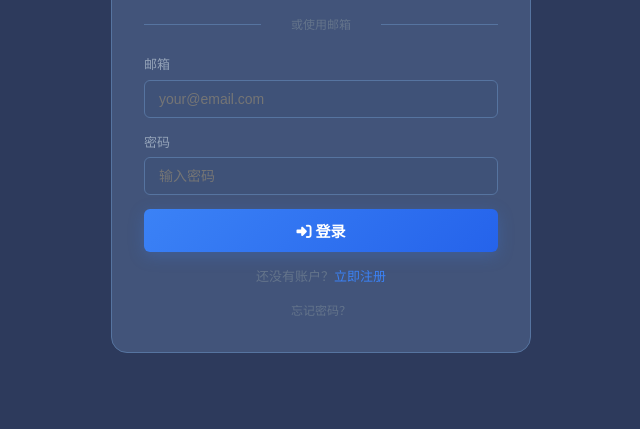
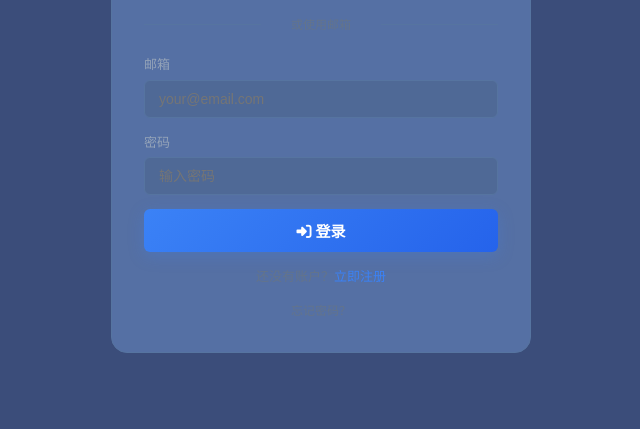
Before and after one commit to coolingyou/Investment-Tracking, a website built with Vite: page index.html in a window 1280 px wide. Shown: the part 371-800 px from the top of the page, without its empty margins (319-959 px from the left). Built offline with nearby package versions, Linux system fonts and the light colour scheme; no server answers.

Commit message:
fix: 再次调浅UI背景颜色

```diff
--- a/style.css
+++ b/style.css
@@ -5,11 +5,11 @@
 
 /* ----- CSS 变量 ----- */
 :root {
-  --bg-primary: #2d3a5c;
-  --bg-secondary: #35446a;
-  --bg-card: #42547a;
-  --bg-card-hover: #4d6090;
-  --bg-input: #3f5278;
+  --bg-primary: #3b4d7a;
+  --bg-secondary: #445886;
+  --bg-card: #5570a4;
+  --bg-card-hover: #6180b8;
+  --bg-input: #4f6996;
   --border-color: #5674a0;
   --border-focus: #7bb4fe;
   --text-primary: #f1f5f9;
```
